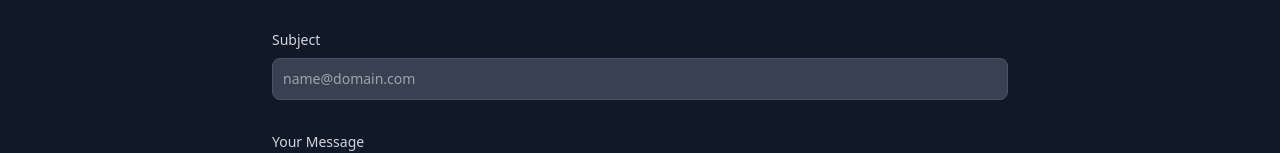
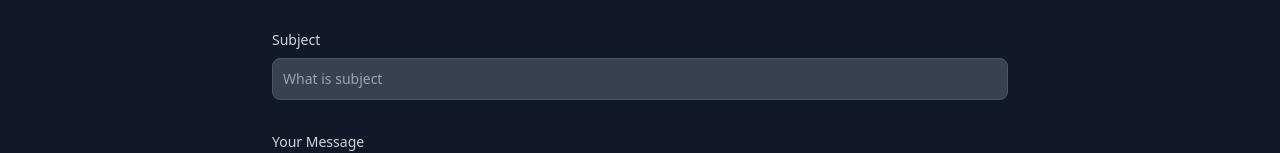
Before and after one commit to huzaifa-bilal-01/my-portfolio-NextJs, a Next.js app: page / in a window 1280 px wide. Shown: the part 2548-2701 px from the top of the page. Built offline with nearby package versions, Linux system fonts and the light colour scheme.

Commit message:
some_mistakes

```diff
--- a/pages/index.js
+++ b/pages/index.js
@@ -339,7 +339,7 @@ export default function Home() {
                   </div>
                   <div>
                     <label for="subject" className={`block mb-2 text-sm font-medium ${darkMode ? 'text-gray-900' : 'text-gray-300'} `}>Subject</label>
-                    <input type="email" id="email" className={`shadow-sm text-sm rounded-lg border block w-full p-2.5 ${darkMode ? 'bg-slate-200  border-gray-300 text-gray-900  focus:ring-primary-500 focus:border-primary-500' : 'bg-gray-700 border-gray-600 placeholder-gray-400 text-white focus:ring-primary-500 focus:border-primary-500 shadow-sm-light'}`} placeholder="name@domain.com" required
+                    <input id="subject" className={`shadow-sm text-sm rounded-lg border block w-full p-2.5 ${darkMode ? 'bg-slate-200  border-gray-300 text-gray-900  focus:ring-primary-500 focus:border-primary-500' : 'bg-gray-700 border-gray-600 placeholder-gray-400 text-white focus:ring-primary-500 focus:border-primary-500 shadow-sm-light'}`} placeholder="What is subject" required
                       value={enteredSubject}
                       onChange={(event) => setenteredSubject(event.target.value)}
                     />
```
Also changed, not shown: 1 other file (tests, documents, lock files or other folders).
